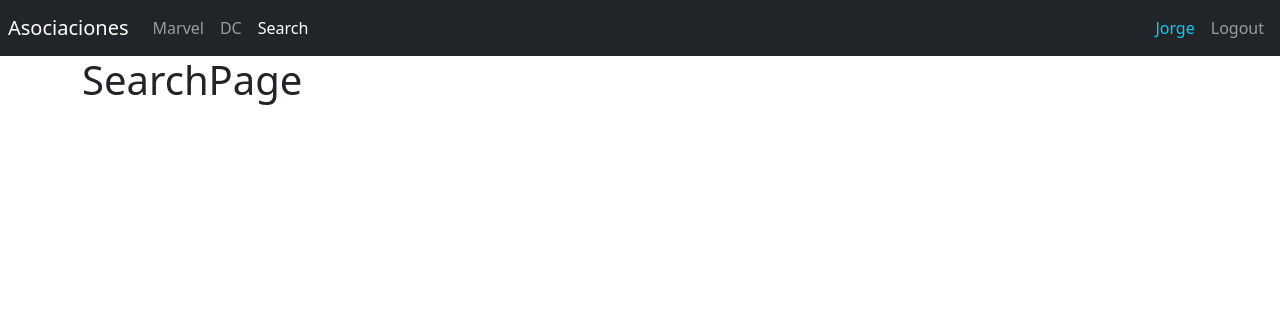
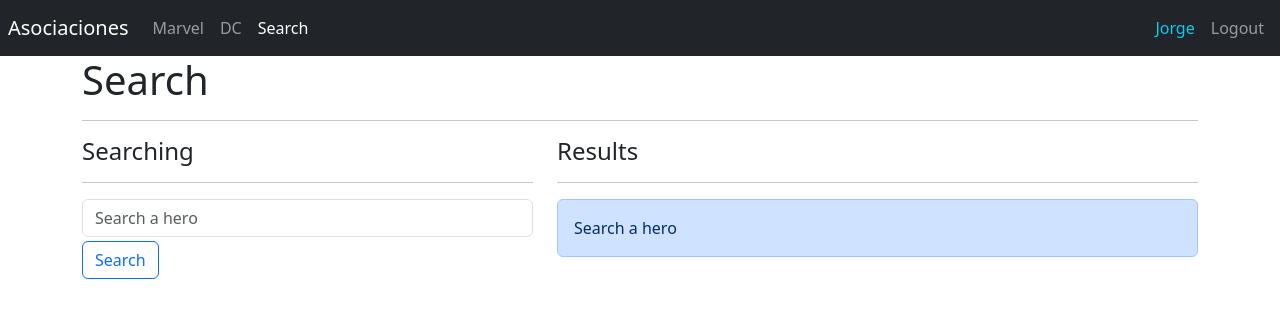
Before and after one commit to JorgeMirandaM/Heroes-SPA, a React (Create React App) app: page /search in a window 1280 px wide. Shown: the top 318 px of the page. Built offline with nearby package versions, Linux system fonts and the light colour scheme.

Commit message:
Creación de sección de busqueda de heroes

```diff
--- a/package.json
+++ b/package.json
@@ -6,6 +6,7 @@
     "@testing-library/jest-dom": "^5.16.5",
     "@testing-library/react": "^13.4.0",
     "@testing-library/user-event": "^13.5.0",
+    "query-string": "^8.1.0",
     "react": "^18.2.0",
     "react-dom": "^18.2.0",
     "react-router-dom": "^6.14.1",
--- a/public/index.html
+++ b/public/index.html
@@ -12,6 +12,11 @@
 
     <title>React App</title>
     <link href="https://cdn.jsdelivr.net/npm/bootstrap@5.3.0/dist/css/bootstrap.min.css" rel="stylesheet" integrity="sha384-9ndCyUaIbzAi2FUVXJi0CjmCapSmO7SnpJef0486qhLnuZ2cdeRhO02iuK6FUUVM" crossorigin="anonymous">
+
+    <link
+    rel="stylesheet"
+    href="https://cdnjs.cloudflare.com/ajax/libs/animate.css/4.1.1/animate.min.css"
+  />
   </head>
   <body>
     <noscript>You need to enable JavaScript to run this app.</noscript>
--- a/src/heroes/components/HeroCard.jsx
+++ b/src/heroes/components/HeroCard.jsx
@@ -22,7 +22,7 @@
   // const heroImageUrl = `/assets/heroes/${ id }.jpg`;
   return (
     <>
-      <div className="col">
+      <div className="col animate__animated animate__fadeIn">
         <div className="card">
           <div className="row no-gutters">
             <div className="col-4">
--- /dev/null
+++ b/src/heroes/helpers/getHeroesByName.js
@@ -0,0 +1,11 @@
+import { heroes } from "../data/heroes";
+
+export const getHeroesByName = (name = "") => {
+  name = name.toLocaleLowerCase().trim();
+
+  if (name.length === 0) return [];
+
+  return heroes.filter((hero) =>
+    hero.superhero.toLocaleLowerCase().includes(name)
+  );
+};
--- a/src/heroes/helpers/index.js
+++ b/src/heroes/helpers/index.js
@@ -3,3 +3,5 @@
 export * from './getHeroesByPublisher';
 
 export * from './getHeroById';
+
+export * from './getHeroesByName'
--- a/src/heroes/pages/HeroPage.jsx
+++ b/src/heroes/pages/HeroPage.jsx
@@ -22,7 +22,7 @@
         <img
           src={require(`../../assets/heroes/${heroId}.jpg`)}
           alt={hero.superhero}
-          className="img-thumbnail"
+          className="img-thumbnail animate__animated animate__fadeInLeft"
         />
 
       </div>
--- a/src/heroes/pages/SearchPage.jsx
+++ b/src/heroes/pages/SearchPage.jsx
@@ -1,7 +1,73 @@
+import { useLocation, useNavigate } from "react-router-dom";
+import queryString from "query-string";
 
+import { useForm } from "../../hooks/useForm";
+import { HeroCard } from "../components";
+import { getHeroesByName } from "../helpers";
 
 export const SearchPage = () => {
+  const navigate = useNavigate();
+  const location = useLocation();
+
+  const { q = "" } = queryString.parse(location.search);
+
+  const heroes = getHeroesByName(q);
+
+  const showSearch= (q.length===0);
+  const showError= (q.length>0) && heroes.length===0;
+
+  const { searchText, onInputChange } = useForm({ searchText: q });
+
+  const onSearchSubmit = (e) => {
+    e.preventDefault();
+    // if (searchText.trim().length <= 1) return;
+
+    navigate(`?q=${searchText}`);
+  };
+
   return (
-    <h1>SearchPage</h1>
-  )
-}
+    <>
+      <h1>Search</h1>
+      <hr />
+
+      <div className="row">
+        <div className="col-5">
+          <h4>Searching</h4>
+          <hr />
+          <form onSubmit={onSearchSubmit}>
+            <input
+              type="text"
+              placeholder="Search a hero"
+              className="form-control"
+              name="searchText"
+              autoComplete="off"
+              value={searchText}
+              onChange={onInputChange}
+            />
+
+            <button className="btn btn-outline-primary mt-1">Search</button>
+          </form>
+        </div>
+
+        <div className="col-7">
+          <h4>Results</h4>
+          <hr />
+
+          {(q === "" )? (
+            <div className="alert alert-primary">Search a hero</div>
+          ) : (
+            heroes.length === 0 && (
+              <div className="alert alert-danger">
+                No hero with <b>{q}</b>
+              </div>
+            )
+          )}
+
+          {heroes.map((hero) => (
+            <HeroCard key={hero.id} {...hero} />
+          ))}
+        </div>
+      </div>
+    </>
+  );
+};
--- /dev/null
+++ b/src/hooks/useForm.js
@@ -0,0 +1,25 @@
+import { useState } from 'react';
+
+export const useForm = ( initialForm = {} ) => {
+
+    const [ formState, setFormState ] = useState( initialForm );
+
+    const onInputChange = ({ target }) => {
+        const { name, value } = target;
+        setFormState({
+            ...formState,
+            [ name ]: value
+        });
+    }
+
+    const onResetForm = () => {
+        setFormState( initialForm );
+    }
+
+    return {
+        ...formState,
+        formState,
+        onInputChange,
+        onResetForm,
+    }
+}
```
Also changed, not shown: 1 other file (tests, documents, lock files or other folders).
